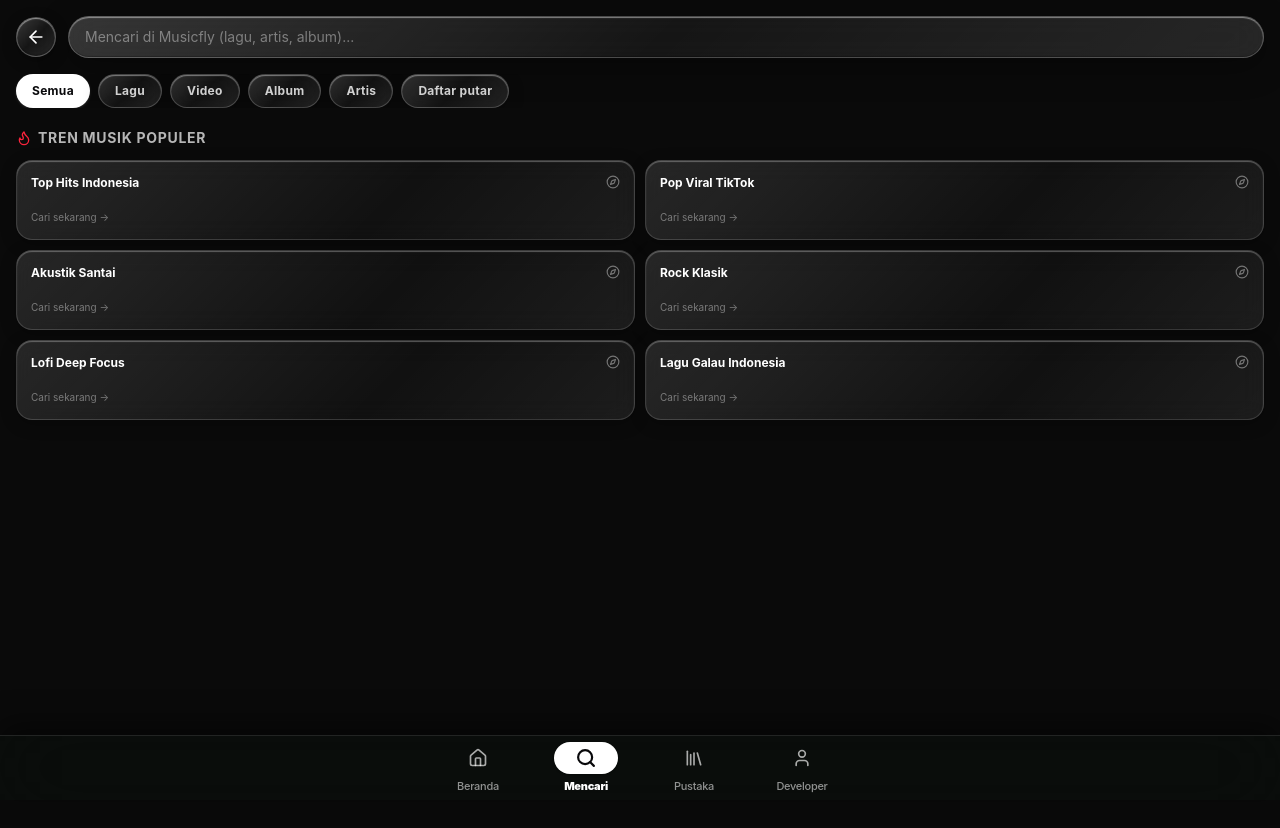
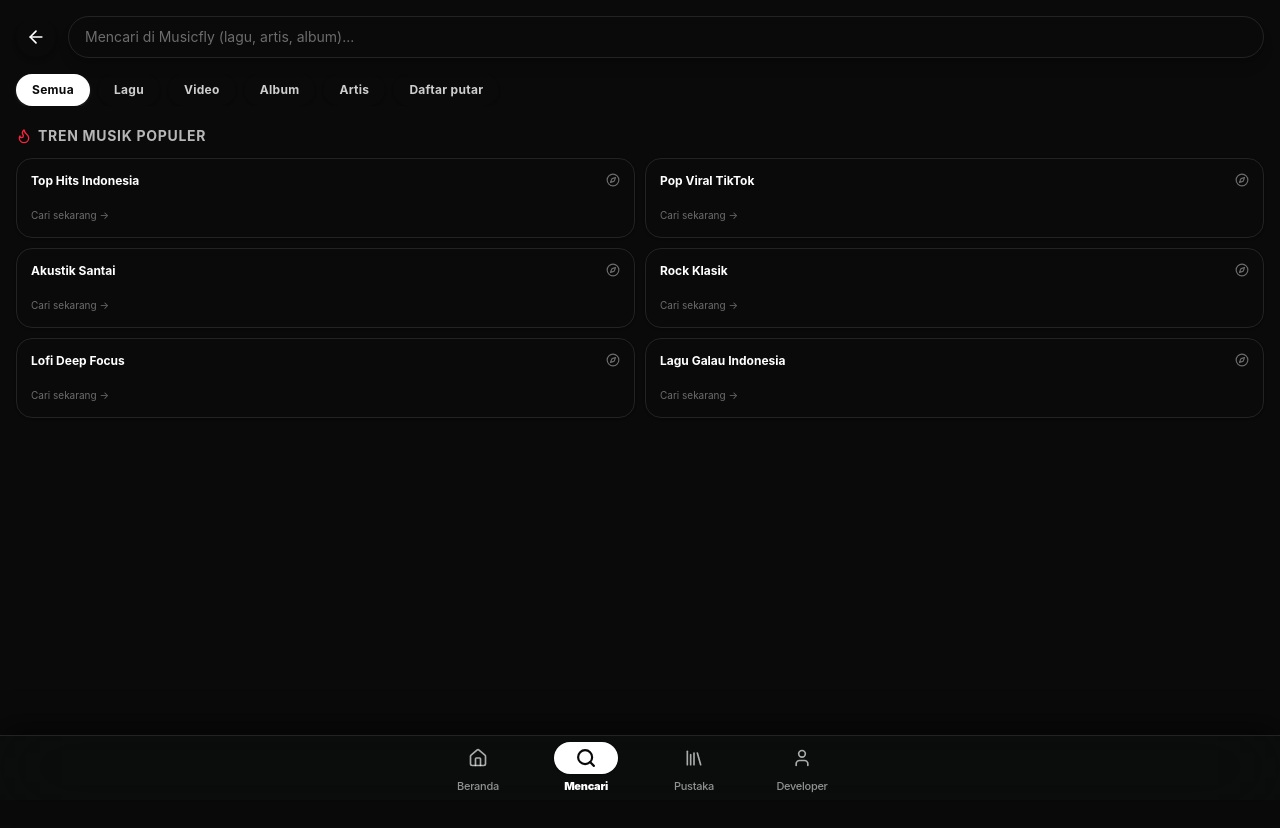
Before and after one commit to faizaladla09-tech/Pale-pale, a Next.js app: page /search in a window 1280 px wide. Shown: the top 828 px of the page. Built offline with nearby package versions, Linux system fonts and the light colour scheme.

Commit message:
Upload app/globals.css

```diff
--- a/app/globals.css
+++ b/app/globals.css
@@ -1,11 +1,4 @@
 @import "tailwindcss";
-
-html, body {
-  background-color: #0A0A0A !important;
-  color: #ffffff;
-  overscroll-behavior-y: none;
-  -webkit-tap-highlight-color: transparent;
-}
 
 @layer utilities {
   .no-scrollbar::-webkit-scrollbar {
@@ -14,10 +7,6 @@ html, body {
   .no-scrollbar {
     -ms-overflow-style: none;
     scrollbar-width: none;
-  }
-
-  .pb-safe {
-    padding-bottom: max(0.5rem, env(safe-area-inset-bottom));
   }
 
   @keyframes marquee {
@@ -32,235 +21,4 @@ html, body {
   .animate-marquee {
     animation: marquee 12s linear infinite;
   }
-
-  @keyframes glassShimmer {
-    0% {
-      transform: translateX(-100%);
-    }
-    100% {
-      transform: translateX(100%);
-    }
-  }
-
-  .liquid-glass-shimmer {
-    position: relative;
-    overflow: hidden;
-  }
-
-  .liquid-glass-shimmer::after {
-    content: '';
-    position: absolute;
-    top: 0;
-    left: 0;
-    right: 0;
-    bottom: 0;
-    background: linear-gradient(
-      90deg,
-      transparent 0%,
-      rgba(255, 255, 255, 0.08) 50%,
-      transparent 100%
-    );
-    animation: glassShimmer 1.8s infinite ease-in-out;
-  }
-
-  @keyframes eqBar1 {
-    0%, 100% { height: 4px; }
-    50% { height: 16px; }
-  }
-  @keyframes eqBar2 {
-    0%, 100% { height: 14px; }
-    50% { height: 6px; }
-  }
-  @keyframes eqBar3 {
-    0%, 100% { height: 8px; }
-    50% { height: 18px; }
-  }
-  @keyframes eqBar4 {
-    0%, 100% { height: 16px; }
-    50% { height: 4px; }
-  }
-
-  .eq-bar-1 { animation: eqBar1 0.8s ease-in-out infinite; }
-  .eq-bar-2 { animation: eqBar2 0.7s ease-in-out infinite 0.15s; }
-  .eq-bar-3 { animation: eqBar3 0.9s ease-in-out infinite 0.3s; }
-  .eq-bar-4 { animation: eqBar4 0.65s ease-in-out infinite 0.1s; }
-
-  /* Liquid Glass Styles (Fluid, Refractive, Ultra-Lightweight for Mobile) */
-  .liquid-glass {
-    background: linear-gradient(
-      135deg,
-      rgba(255, 255, 255, 0.18) 0%,
-      rgba(255, 255, 255, 0.05) 50%,
-      rgba(255, 255, 255, 0.12) 100%
-    );
-    backdrop-filter: blur(16px) saturate(180%);
-    -webkit-backdrop-filter: blur(16px) saturate(180%);
-    border: 1px solid rgba(255, 255, 255, 0.22);
-    box-shadow:
-      inset 0 1px 1px 0 rgba(255, 255, 255, 0.45),
-      inset 0 -1px 1px 0 rgba(0, 0, 0, 0.25),
-      0 8px 32px 0 rgba(0, 0, 0, 0.35);
-  }
-
-  .liquid-glass-subtle {
-    background: linear-gradient(
-      135deg,
-      rgba(255, 255, 255, 0.12) 0%,
-      rgba(255, 255, 255, 0.03) 60%,
-      rgba(255, 255, 255, 0.08) 100%
-    );
-    backdrop-filter: blur(12px) saturate(160%);
-    -webkit-backdrop-filter: blur(12px) saturate(160%);
-    border: 1px solid rgba(255, 255, 255, 0.15);
-    box-shadow:
-      inset 0 1px 1px 0 rgba(255, 255, 255, 0.3),
-      0 4px 16px 0 rgba(0, 0, 0, 0.25);
-  }
-
-  .liquid-glass-button {
-    position: relative;
-    background: linear-gradient(
-      135deg,
-      rgba(255, 255, 255, 0.22) 0%,
-      rgba(255, 255, 255, 0.06) 50%,
-      rgba(255, 255, 255, 0.14) 100%
-    );
-    backdrop-filter: blur(14px) saturate(190%);
-    -webkit-backdrop-filter: blur(14px) saturate(190%);
-    border: 1px solid rgba(255, 255, 255, 0.3);
-    box-shadow:
-      inset 0 1.5px 1px 0 rgba(255, 255, 255, 0.6),
-      inset 0 -1.5px 1px 0 rgba(0, 0, 0, 0.3),
-      0 6px 20px -2px rgba(0, 0, 0, 0.4);
-    transition: all 0.2s cubic-bezier(0.16, 1, 0.3, 1);
-  }
-
-  .liquid-glass-button:hover {
-    background: linear-gradient(
-      135deg,
-      rgba(255, 255, 255, 0.32) 0%,
-      rgba(255, 255, 255, 0.12) 50%,
-      rgba(255, 255, 255, 0.22) 100%
-    );
-    border-color: rgba(255, 255, 255, 0.45);
-    box-shadow:
-      inset 0 1.5px 2px 0 rgba(255, 255, 255, 0.8),
-      inset 0 -1.5px 1px 0 rgba(0, 0, 0, 0.25),
-      0 8px 24px -2px rgba(0, 0, 0, 0.45);
-    transform: translateY(-1px) scale(1.03);
-  }
-
-  .liquid-glass-button:active {
-    transform: translateY(1px) scale(0.96);
-    box-shadow:
-      inset 0 2px 4px 0 rgba(0, 0, 0, 0.3),
-      0 2px 8px 0 rgba(0, 0, 0, 0.3);
-  }
-
-  .liquid-glass-accent {
-    background: linear-gradient(
-      135deg,
-      rgba(250, 36, 60, 0.85) 0%,
-      rgba(250, 36, 60, 0.65) 50%,
-      rgba(255, 90, 110, 0.8) 100%
-    );
-    backdrop-filter: blur(14px) saturate(200%);
-    -webkit-backdrop-filter: blur(14px) saturate(200%);
-    border: 1px solid rgba(255, 255, 255, 0.35);
-    box-shadow:
-      inset 0 1px 1px 0 rgba(255, 255, 255, 0.5),
-      inset 0 -1px 2px 0 rgba(0, 0, 0, 0.3),
-      0 4px 16px 0 rgba(0, 0, 0, 0.35);
-    transition: all 0.2s cubic-bezier(0.16, 1, 0.3, 1);
-  }
-
-  .liquid-glass-accent:hover {
-    transform: translateY(-1px) scale(1.03);
-    box-shadow:
-      inset 0 1px 2px 0 rgba(255, 255, 255, 0.65),
-      0 6px 20px 0 rgba(0, 0, 0, 0.4);
-  }
-
-  .liquid-glass-accent:active {
-    transform: translateY(1px) scale(0.96);
-  }
-
-  .liquid-glass-green {
-    background: linear-gradient(
-      135deg,
-      rgba(129, 178, 154, 0.9) 0%,
-      rgba(129, 178, 154, 0.7) 50%,
-      rgba(168, 218, 196, 0.85) 100%
-    );
-    backdrop-filter: blur(14px) saturate(180%);
-    -webkit-backdrop-filter: blur(14px) saturate(180%);
-    border: 1px solid rgba(255, 255, 255, 0.35);
-    box-shadow:
-      inset 0 1px 1px 0 rgba(255, 255, 255, 0.5),
-      inset 0 -1px 2px 0 rgba(0, 0, 0, 0.25),
-      0 4px 16px 0 rgba(0, 0, 0, 0.3);
-    transition: all 0.2s cubic-bezier(0.16, 1, 0.3, 1);
-  }
-
-  .liquid-glass-green:hover {
-    transform: translateY(-1px) scale(1.03);
-    box-shadow:
-      inset 0 1px 2px 0 rgba(255, 255, 255, 0.65),
-      0 6px 20px 0 rgba(0, 0, 0, 0.35);
-  }
-
-  .liquid-glass-icon {
-    display: inline-flex;
-    align-items: center;
-    justify-content: center;
-    border-radius: 9999px;
-    position: relative;
-    background: linear-gradient(
-      135deg,
-      rgba(255, 255, 255, 0.2) 0%,
-      rgba(255, 255, 255, 0.05) 50%,
-      rgba(255, 255, 255, 0.12) 100%
-    );
-    backdrop-filter: blur(12px) saturate(180%);
-    -webkit-backdrop-filter: blur(12px) saturate(180%);
-    border: 1px solid rgba(255, 255, 255, 0.25);
-    box-shadow:
-      inset 0 1px 1px 0 rgba(255, 255, 255, 0.5),
-      inset 0 -1px 1px 0 rgba(0, 0, 0, 0.2),
-      0 4px 16px -2px rgba(0, 0, 0, 0.35);
-    transition: all 0.2s cubic-bezier(0.16, 1, 0.3, 1);
-  }
-
-  .liquid-glass-icon:hover {
-    background: linear-gradient(
-      135deg,
-      rgba(255, 255, 255, 0.3) 0%,
-      rgba(255, 255, 255, 0.1) 50%,
-      rgba(255, 255, 255, 0.2) 100%
-    );
-    border-color: rgba(255, 255, 255, 0.4);
-    box-shadow:
-      inset 0 1px 2px 0 rgba(255, 255, 255, 0.7),
-      0 6px 20px -2px rgba(0, 0, 0, 0.45);
-    transform: scale(1.06);
-  }
-
-  .liquid-glass-icon:active {
-    transform: scale(0.94);
-  }
-
-  .liquid-glass-pill {
-    background: linear-gradient(
-      135deg,
-      rgba(255, 255, 255, 0.16) 0%,
-      rgba(255, 255, 255, 0.04) 50%,
-      rgba(255, 255, 255, 0.1) 100%
-    );
-    backdrop-filter: blur(14px) saturate(170%);
-    -webkit-backdrop-filter: blur(14px) saturate(170%);
-    border: 1px solid rgba(255, 255, 255, 0.2);
-    box-shadow:
-      inset 0 1px 1px 0 rgba(255, 255, 255, 0.4),
-      0 4px 16px 0 rgba(0, 0, 0, 0.25);
-  }
 }
```
